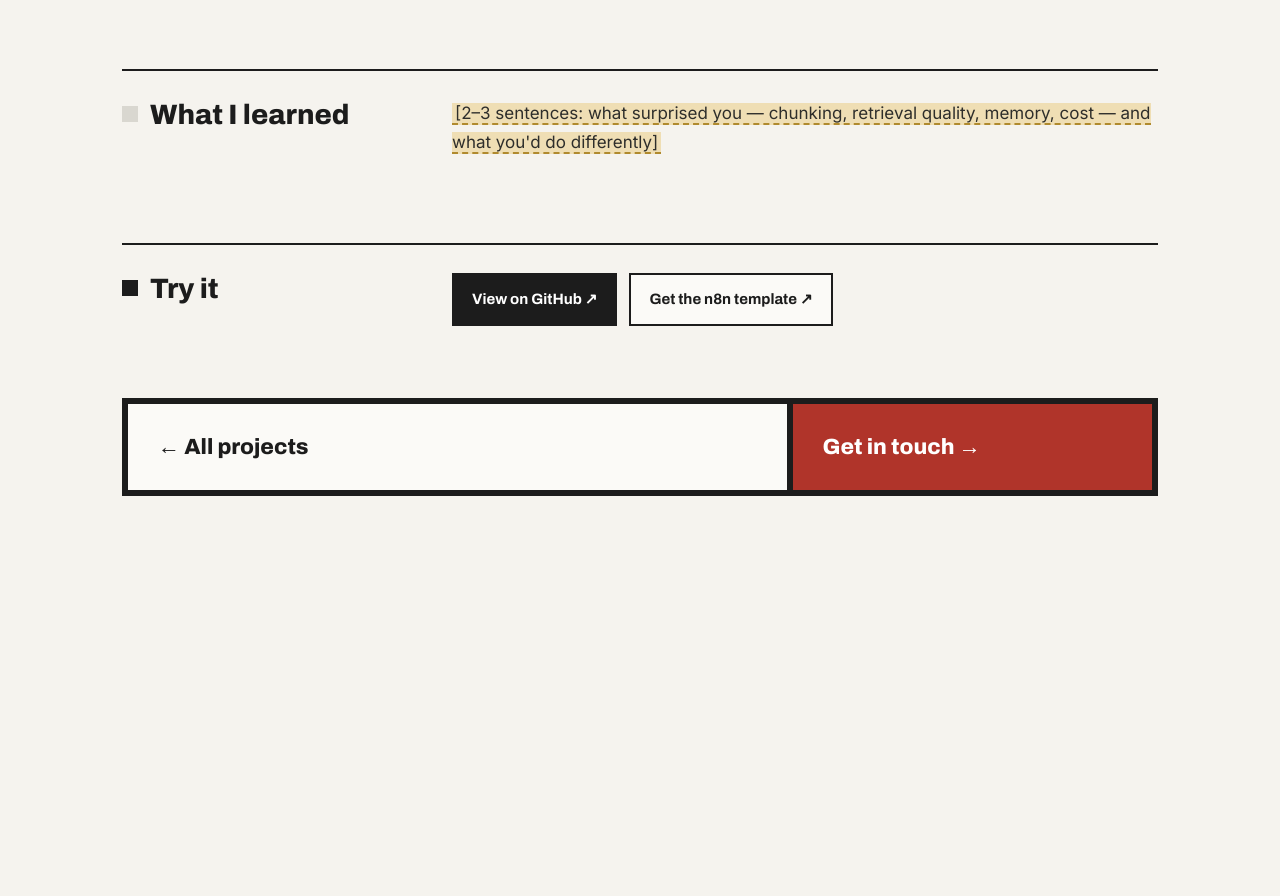
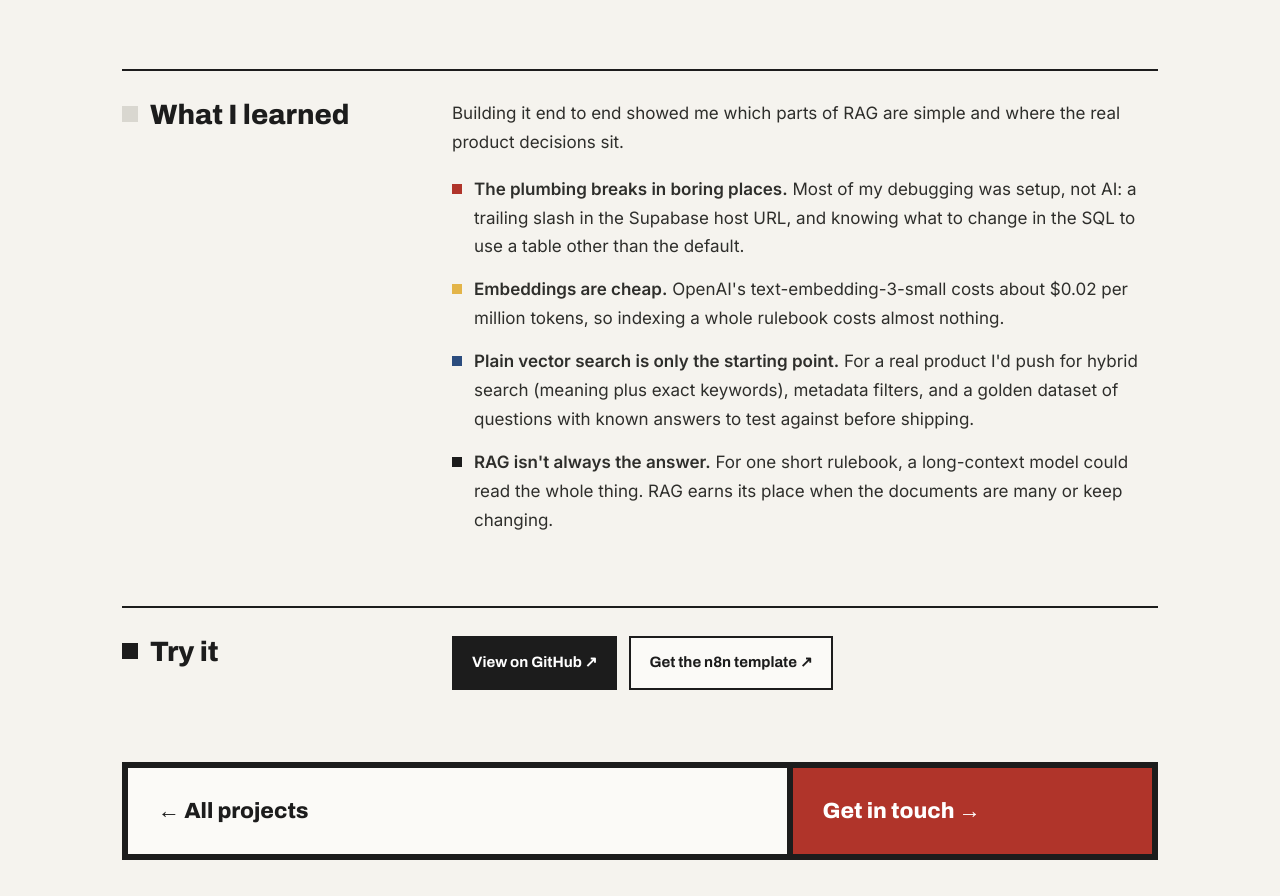
Before and after one commit to roshnisubudhi6/portfolio, a plain HTML site: page rag-plug-play.html in a window 1280 px wide. Shown: the part 2188-3084 px from the top of the page. Before the commit the page ends 2764 px from the top, so only its background shows below. Drawn offline with Linux system fonts and the light colour scheme.

Commit message:
Fill 'What I learned' on rag-plug&play page from RAG 101 notes
Co-Authored-By: Claude Opus 5.5 <noreply@anthropic.com>
Claude-Session: https://claude.ai/code/session_01VgsfM4vZtAu2R2ndciMkHh

```diff
--- a/rag-plug-play.html
+++ b/rag-plug-play.html
@@ -86,7 +86,13 @@ document.addEventListener('click',function(e){
 </section>
 <section class="cs" style="margin-top:72px;display:flex;flex-wrap:wrap;gap:20px 48px;border-top:2px solid #1C1C1C;padding-top:28px">
 <div style="flex:1 1 220px;display:flex;align-items:flex-start;gap:12px"><span style="width:16px;height:16px;background:#D9D7D0;margin-top:7px;flex:none"></span><h2 style="margin:0;font-family:Archivo;font-weight:800;font-size:28px">What I learned</h2></div>
-<div style="flex:3 1 520px;min-width:0;font-size:17px;line-height:1.7;color:#2E2E2B"><p style="margin:0 0 14px"><span style="background:rgba(227,180,72,.35);border-bottom:2px dashed #B08A2E;padding:0 3px">[2–3 sentences: what surprised you — chunking, retrieval quality, memory, cost — and what you'd do differently]</span></p></div>
+<div style="flex:3 1 520px;min-width:0;font-size:17px;line-height:1.7;color:#2E2E2B"><p style="margin:0 0 18px">Building it end to end showed me which parts of RAG are simple and where the real product decisions sit.</p>
+<ul style="margin:0;padding:0;list-style:none;display:flex;flex-direction:column;gap:14px">
+<li style="display:flex;gap:12px"><span aria-hidden="true" style="width:10px;height:10px;background:#B0342A;margin-top:9px;flex:none"></span><span><strong>The plumbing breaks in boring places.</strong> Most of my debugging was setup, not AI: a trailing slash in the Supabase host URL, and knowing what to change in the SQL to use a table other than the default.</span></li>
+<li style="display:flex;gap:12px"><span aria-hidden="true" style="width:10px;height:10px;background:#E3B448;margin-top:9px;flex:none"></span><span><strong>Embeddings are cheap.</strong> OpenAI's text-embedding-3-small costs about $0.02 per million tokens, so indexing a whole rulebook costs almost nothing.</span></li>
+<li style="display:flex;gap:12px"><span aria-hidden="true" style="width:10px;height:10px;background:#2B4C7E;margin-top:9px;flex:none"></span><span><strong>Plain vector search is only the starting point.</strong> For a real product I'd push for hybrid search (meaning plus exact keywords), metadata filters, and a golden dataset of questions with known answers to test against before shipping.</span></li>
+<li style="display:flex;gap:12px"><span aria-hidden="true" style="width:10px;height:10px;background:#1C1C1C;margin-top:9px;flex:none"></span><span><strong>RAG isn't always the answer.</strong> For one short rulebook, a long-context model could read the whole thing. RAG earns its place when the documents are many or keep changing.</span></li>
+</ul></div>
 </section>
 <section class="cs" style="margin-top:72px;display:flex;flex-wrap:wrap;gap:20px 48px;border-top:2px solid #1C1C1C;padding-top:28px">
 <div style="flex:1 1 220px;display:flex;align-items:flex-start;gap:12px"><span style="width:16px;height:16px;background:#1C1C1C;margin-top:7px;flex:none"></span><h2 style="margin:0;font-family:Archivo;font-weight:800;font-size:28px">Try it</h2></div>
```
